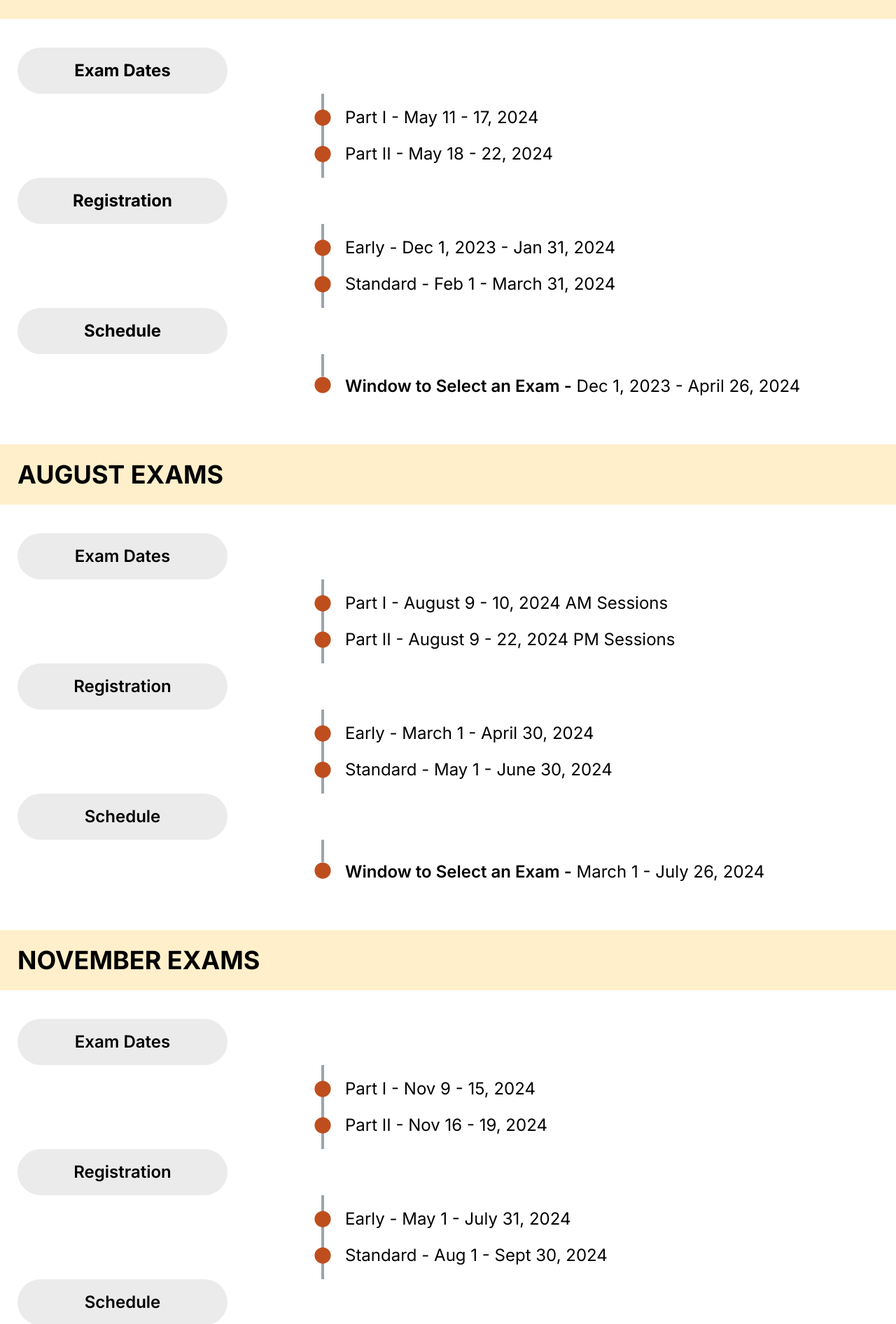
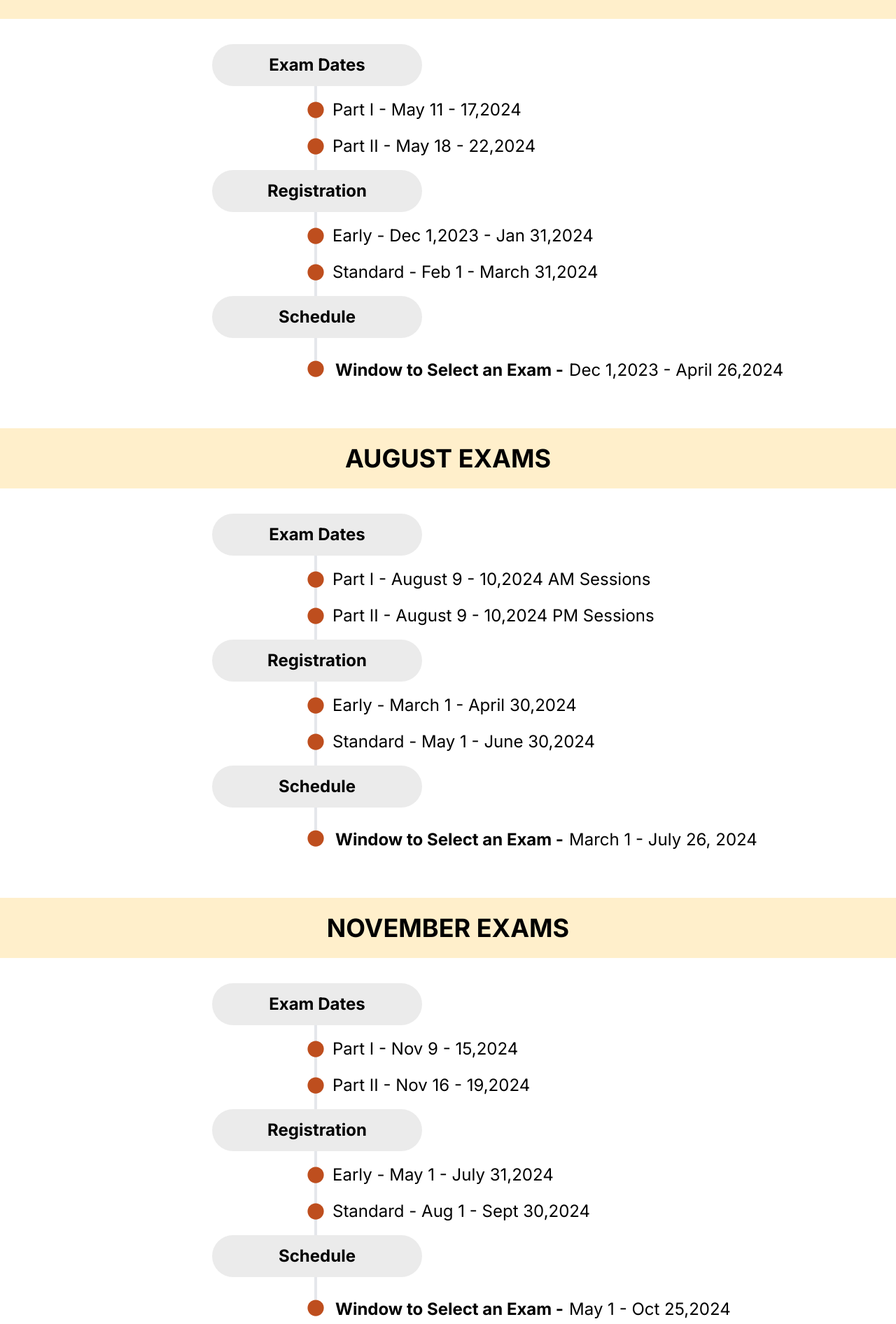
Before and after one commit to midhadomains/frm_midhafin_nextjs, a Next.js app: page /part-1/dates-and-deadlines in a window 1280 px wide. Shown: the part 362-2254 px from the top of the page at 70% size. Built offline with nearby package versions, Linux system fonts and the light colour scheme.

Commit message:
Completed Dates and Deadlines

```diff
--- a/app/part-1/dates-and-deadlines/page.jsx
+++ b/app/part-1/dates-and-deadlines/page.jsx
@@ -7,128 +7,168 @@ export default function page() {
         FRM -<span className="font-semibold"> Exam Dates</span>
       </h1>
 
-      <p className="font-semibold text-[16px] sm:text-[36px] max-w-[1350px] mx-auto px-[25px] my-9">
+      <p className="font-semibold text-[16px] sm:text-[36px] text-center  max-w-[1350px] mx-auto px-[25px] my-9">
         The exam window are provided below:
       </p>
 
       <div className="bg-[#FFEFCB] py-4">
-        <h1 className="font-bold mx-auto max-w-[1350px] text-center sm:text-left px-[25px] text-[14px] sm:text-[36px]">
+        <h1 className="font-bold mx-auto max-w-[1350px] text-center  px-[25px] text-[14px] sm:text-[36px]">
           MAY EXAMS
         </h1>
       </div>
 
-      <div className="max-w-[1350px] mx-auto px-[25px] mt-[41px]">
+      {/* <div className="max-w-[1350px] mx-auto px-[25px] mt-[41px]">
         <h1 className="bg-[#EBEBEB] w-[112px] sm:w-[300px] py-[15px] rounded-full text-[14px] sm:text-[24px] font-bold text-center">
           Exam Dates
         </h1>
+      </div> */}
+
+      {/* <div>
+        <div className="border-l-4 border-gray-400 m-9 max-w-[600px] mx-auto md:ml-[150px] ml-[70px]">
+          <h1 className="bg-[#EBEBEB] md:w-[300px] w-[112px] text-center font-bold py-[15px] rounded-full text-[14px] sm:text-[24px] md:-ml-[150px] -ml-[60px] ">
+            Exam Dates
+          </h1>
+          <p className="flex -ml-[13px] my-4">
+            <FaCircle className="my-auto mr-3 text-[22px] text-[#BE4E1E]" /> Part I - May 11 - 17, 2024
+          </p>
+          <p className="flex -ml-[13px] my-4">
+            <FaCircle className="my-auto mr-3 text-[22px] text-[#BE4E1E]" /> Part II - May 18 - 22, 2024
+          </p>
         </div>
+      </div> */}
+      <div>
+      <div class="border-l-2 sm:border-l-4  max-w-[700px] mx-auto ml-[70px] md:ml-[220px] lg:ml-[449px]  m-9 ">
+        <h1 className="bg-[#EBEBEB]  w-[112px] sm:w-[226px] md:w-[300px]  text-center font-bold py-3 rounded-full text-[14px] sm:text-[24px] md:-ml-[150px] -ml-[60px]">
+          Exam Dates
+        </h1>
+        <p className="text-[14px] sm:text-[24px] flex -ml-2 sm:-ml-[14px] my-4">
+        <FaCircle className="my-auto mr-3 text-[#BE4E1E]" />
+        Part I - May 11 - 17,2024
+        </p>
+        <p className="text-[14px] sm:text-[24px]  flex -ml-2 sm:-ml-[14px] my-4">
+          <FaCircle className="my-auto mr-3 text-[#BE4E1E]" />
+          Part II - May 18 - 22,2024
+        </p>
 
-
-        <div class="border-l-4 border-gray-400  ml-[79px] md:ml-[169px] lg:ml-[459px]">
-          <h1 className="text-[14px] sm:text-[24px]  flex -ml-[9px] md:-ml-[14px] lg:-ml-[14px] py-4"><FaCircle className="my-auto mr-5 text-[#BE4E1E]"/>Part I - May 11 - 17, 2024</h1>
-          <h1 className="text-[14px] sm:text-[24px]  flex -ml-[9px] md:-ml-[14px] lg:-ml-[14px] pb-4"><FaCircle className="my-auto mr-5 text-[#BE4E1E]"/>Part II - May 18  - 22, 2024</h1>
-        </div>
-
-           <div className="max-w-[1350px] mx-auto px-[25px] ">
-        <h1 className="bg-[#EBEBEB] w-[112px] sm:w-[300px] py-[15px] rounded-full text-[14px] sm:text-[24px] font-bold text-center">
+        <h1 className="bg-[#EBEBEB] w-[112px] sm:w-[226px] md:w-[300px] text-center font-bold py-3 rounded-full text-[14px] sm:text-[24px] md:-ml-[150px] -ml-[60px]">
           Registration
         </h1>
-      </div>
 
-      <div class="border-l-4 border-gray-400  ml-[79px] md:ml-[169px] lg:ml-[459px]">
-          <h1 className="text-[14px] sm:text-[24px]  flex -ml-[9px] sm:-ml-[14px] py-4"><FaCircle className="my-auto mr-5 text-[#BE4E1E]"/>Early - Dec 1, 2023 - Jan 31, 2024</h1>
-          <h1 className="text-[14px] sm:text-[24px]  flex -ml-[9px] sm:-ml-[14px] pb-4"><FaCircle className="my-auto mr-5 text-[#BE4E1E]"/>Standard - Feb 1 - March 31, 2024</h1>
-        </div>
+        <p className="text-[14px] sm:text-[24px] flex -ml-2 sm:-ml-[14px] my-4">
+        <FaCircle className="my-auto mr-3 text-[#BE4E1E]" />
+        Early - Dec 1,2023 - Jan 31,2024
+        </p>
+        <p className="text-[14px] sm:text-[24px]  flex -ml-2 sm:-ml-[14px] my-4">
+          <FaCircle className="my-auto mr-3 text-[#BE4E1E]" />
+          Standard - Feb 1 - March 31,2024
+        </p>
 
-        <div className="max-w-[1350px] mx-auto px-[25px] ">
-        <h1 className="bg-[#EBEBEB] w-[112px]  sm:w-[300px] py-[15px] rounded-full  text-[14px] sm:text-[24px] font-bold text-center">
+        <h1 className="bg-[#EBEBEB] w-[112px] sm:w-[226px] md:w-[300px]  text-center font-bold py-3 rounded-full text-[14px] sm:text-[24px] md:-ml-[150px] -ml-[60px]">
           Schedule
         </h1>
+
+        <div className="text-[14px] sm:text-[24px]  flex   -ml-2  sm:-ml-[14px] pt-8 h-1">
+          <FaCircle className="my-auto  mr-4 text-[#BE4E1E] flex-shrink-0" />
+          <ul className="list-none flex flex-wrap -mt-1 ">
+            <li className="pr-2  font-bold">Window to Select an Exam -</li>
+            <li>Dec 1,2023  -  April 26,2024</li>
+          </ul>
         </div>
-
-      <div class="border-l-4  border-gray-400 ml-[79px] md:ml-[169px] lg:ml-[459px] ">
-          <h1 className="text-[14px] sm:text-[24px]  flex -ml-[8px] sm:-ml-[14px] pt-8 h-1"><FaCircle className="my-auto  mr-5 text-[#BE4E1E]"/><span className="font-semibold -mt-1">Window to Select an Exam - </span>&nbsp;<span className="-mt-1 ml-[35px] sm:ml-0">Dec 1, 2023 - April 26, 2024</span></h1>
+      </div>
       </div>
 
       <div className="bg-[#FFEFCB] py-4 mt-[97px]">
-        <h1 className="font-bold mx-auto max-w-[1350px] text-center sm:text-left px-[25px] text-[14px] sm:text-[36px]">
+        <h1 className="font-bold mx-auto max-w-[1350px] text-center  px-[25px] text-[14px] sm:text-[36px]">
           AUGUST EXAMS
         </h1>
       </div>
 
-      <div className="max-w-[1350px] mx-auto px-[25px] mt-[41px]">
-        <h1 className="bg-[#EBEBEB] w-[112px] sm:w-[300px] py-[15px] rounded-full text-[14px] sm:text-[24px] font-semibold text-center">
+      <div>
+      <div class="border-l-2 sm:border-l-4  max-w-[700px] mx-auto ml-[70px] md:ml-[220px] lg:ml-[449px]  m-9 ">
+        <h1 className="bg-[#EBEBEB]  w-[112px] sm:w-[226px] md:w-[300px]  text-center font-bold py-3 rounded-full text-[14px] sm:text-[24px] md:-ml-[150px] -ml-[60px]">
           Exam Dates
         </h1>
-      </div>
+        <p className="text-[14px] sm:text-[24px] flex -ml-2 sm:-ml-[14px] my-4">
+        <FaCircle className="my-auto mr-3 text-[#BE4E1E]" />
+        Part I - August 9 - 10,2024  AM Sessions
+        </p>
+        <p className="text-[14px] sm:text-[24px]  flex -ml-2 sm:-ml-[14px] my-4">
+          <FaCircle className="my-auto mr-3 text-[#BE4E1E]" />
+       Part II - August 9 - 10,2024  PM Sessions
+        </p>
 
-      <div class="border-l-4 border-gray-400 ml-[79px] md:ml-[169px] lg:ml-[459px]">
-          <h1 className="text-[14px] sm:text-[24px]  flex -ml-[9px] sm:-ml-[14px] py-4"><FaCircle className="my-auto mr-5 text-[#BE4E1E]"/>Part I - August 9 - 10, 2024 AM Sessions</h1>
-          <h1 className="text-[14px] sm:text-[24px]  flex -ml-[9px] sm:-ml-[14px] pb-4"><FaCircle className="my-auto mr-5 text-[#BE4E1E]"/>Part II - August 9  - 22, 2024 PM Sessions</h1>
-        </div>
-
-        <div className="max-w-[1350px] mx-auto px-[25px] ">
-        <h1 className="bg-[#EBEBEB] w-[112px] sm:w-[300px] py-[15px] rounded-full text-[14px] sm:text-[24px] font-semibold text-center">
+        <h1 className="bg-[#EBEBEB] w-[112px] sm:w-[226px] md:w-[300px] text-center font-bold py-3 rounded-full text-[14px] sm:text-[24px] md:-ml-[150px] -ml-[60px]">
           Registration
         </h1>
-      </div>
 
-      <div class="border-l-4 border-gray-400 ml-[79px] md:ml-[169px] lg:ml-[459px]">
-          <h1 className="text-[14px] sm:text-[24px]  flex -ml-[9px] sm:-ml-[14px] py-4"><FaCircle className="my-auto mr-5 text-[#BE4E1E]"/>Early - March 1 - April 30, 2024</h1>
-          <h1 className="text-[14px] sm:text-[24px]  flex -ml-[9px] sm:-ml-[14px] pb-4"><FaCircle className="my-auto mr-5 text-[#BE4E1E]"/>Standard - May 1 - June 30, 2024</h1>
-        </div>
+        <p className="text-[14px] sm:text-[24px] flex -ml-2 sm:-ml-[14px] my-4">
+        <FaCircle className="my-auto mr-3 text-[#BE4E1E]" />
+        Early - March 1 - April 30,2024
+        </p>
+        <p className="text-[14px] sm:text-[24px]  flex -ml-2 sm:-ml-[14px] my-4">
+          <FaCircle className="my-auto mr-3 text-[#BE4E1E]" />
+        Standard - May 1 - June 30,2024
+        </p>
 
-
-        <div className="max-w-[1350px] mx-auto px-[25px] ">
-        <h1 className="bg-[#EBEBEB] w-[112px] sm:w-[300px] py-[15px] rounded-full text-[14px] sm:text-[24px] font-semibold text-center">
+        <h1 className="bg-[#EBEBEB] w-[112px] sm:w-[226px] md:w-[300px]  text-center font-bold py-3 rounded-full text-[14px] sm:text-[24px] md:-ml-[150px] -ml-[60px]">
           Schedule
         </h1>
+
+        <div className="text-[14px] sm:text-[24px]  flex   -ml-2  sm:-ml-[14px] pt-8 h-1">
+          <FaCircle className="my-auto  mr-4 text-[#BE4E1E] flex-shrink-0" />
+          <ul className="list-none flex flex-wrap -mt-1 ">
+            <li className="pr-2  font-bold">Window to Select an Exam -</li>
+            <li>March 1 -  July 26, 2024</li>
+          </ul>
         </div>
-
-      <div class="border-l-4 border-gray-400 ml-[79px] md:ml-[169px] lg:ml-[459px]">
-          <h1 className="text-[14px] sm:text-[24px]  flex -ml-[8px] sm:-ml-[14px] pt-8 h-1"><FaCircle className="my-auto mr-5 text-[#BE4E1E]"/><span className="font-semibold -mt-1">Window to Select an Exam - </span>&nbsp;<span className="-mt-1">March 1 - July 26, 2024</span></h1>
       </div>
-
+      </div>
       <div className="bg-[#FFEFCB] py-4 mt-[97px]">
-        <h1 className="font-bold mx-auto max-w-[1350px] text-center sm:text-left px-[25px] text-[14px] sm:text-[36px]">
+        <h1 className="font-bold mx-auto max-w-[1350px] text-center  px-[25px] text-[14px] sm:text-[36px]">
           NOVEMBER EXAMS
         </h1>
       </div>
 
-      <div className="max-w-[1350px] mx-auto px-[25px] mt-[41px]">
-        <h1 className="bg-[#EBEBEB] w-[112px] sm:w-[300px] py-[15px] rounded-full text-[14px] sm:text-[24px] font-semibold text-center">
+      <div>
+      <div class="border-l-2 sm:border-l-4  max-w-[700px] mx-auto ml-[70px] md:ml-[220px] lg:ml-[449px]  m-9 ">
+        <h1 className="bg-[#EBEBEB]  w-[112px] sm:w-[226px] md:w-[300px]  text-center font-bold py-3 rounded-full text-[14px] sm:text-[24px] md:-ml-[150px] -ml-[60px]">
           Exam Dates
         </h1>
-      </div>
+        <p className="text-[14px] sm:text-[24px] flex -ml-2 sm:-ml-[14px] my-4">
+        <FaCircle className="my-auto mr-3 text-[#BE4E1E]" />
+        Part I - Nov 9 - 15,2024
+        </p>
+        <p className="text-[14px] sm:text-[24px]  flex -ml-2 sm:-ml-[14px] my-4">
+          <FaCircle className="my-auto mr-3 text-[#BE4E1E]" />
+        Part II - Nov 16 - 19,2024
+        </p>
 
-      <div class="border-l-4 border-gray-400 ml-[79px] md:ml-[169px] lg:ml-[459px]">
-          <h1 className="text-[14px] sm:text-[24px]  flex -ml-[9px] sm:-ml-[14px] py-4"><FaCircle className="my-auto mr-5 text-[#BE4E1E]"/>Part I - Nov 9 - 15, 2024</h1>
-          <h1 className="text-[14px] sm:text-[24px]  flex -ml-[9px] sm:-ml-[14px] pb-4"><FaCircle className="my-auto mr-5 text-[#BE4E1E]"/>Part II - Nov 16  - 19, 2024</h1>
-        </div>
-
-        <div className="max-w-[1350px] mx-auto px-[25px] ">
-        <h1 className="bg-[#EBEBEB] w-[112px] sm:w-[300px] py-[15px] rounded-full text-[14px] sm:text-[24px] font-semibold text-center">
+        <h1 className="bg-[#EBEBEB] w-[112px] sm:w-[226px] md:w-[300px] text-center font-bold py-3 rounded-full text-[14px] sm:text-[24px] md:-ml-[150px] -ml-[60px]">
           Registration
         </h1>
-      </div>
 
-      <div class="border-l-4 border-gray-400 ml-[79px] md:ml-[169px] lg:ml-[459px]">
-          <h1 className="text-[14px] sm:text-[24px]  flex -ml-[9px] sm:-ml-[14px] py-4"><FaCircle className="my-auto mr-5 text-[#BE4E1E]"/>Early - May 1 - July 31, 2024</h1>
-          <h1 className="text-[14px] sm:text-[24px]  flex -ml-[9px] sm:-ml-[14px] pb-4"><FaCircle className="my-auto mr-5 text-[#BE4E1E]"/>Standard - Aug 1 - Sept 30, 2024</h1>
-        </div>
+        <p className="text-[14px] sm:text-[24px] flex -ml-2 sm:-ml-[14px] my-4">
+        <FaCircle className="my-auto mr-3 text-[#BE4E1E]" />
+        Early - May 1 - July 31,2024
+        </p>
+        <p className="text-[14px] sm:text-[24px]  flex -ml-2 sm:-ml-[14px] my-4">
+          <FaCircle className="my-auto mr-3 text-[#BE4E1E]" />
+          Standard - Aug 1 - Sept 30,2024
+        </p>
 
-        <div className="max-w-[1350px] mx-auto px-[25px] ">
-        <h1 className="bg-[#EBEBEB] w-[112px] sm:w-[300px] py-[15px] rounded-full text-[14px] sm:text-[24px] font-semibold text-center">
+        <h1 className="bg-[#EBEBEB] w-[112px] sm:w-[226px] md:w-[300px]  text-center font-bold py-3 rounded-full text-[14px] sm:text-[24px] md:-ml-[150px] -ml-[60px]">
           Schedule
         </h1>
+
+        <div className="text-[14px] sm:text-[24px]  flex   -ml-2  sm:-ml-[14px] pt-8 h-1">
+          <FaCircle className="my-auto  mr-4 text-[#BE4E1E] flex-shrink-0" />
+          <ul className="list-none flex flex-wrap -mt-1 ">
+            <li className="pr-2  font-bold">Window to Select an Exam -</li>
+            <li>May 1 -  Oct 25,2024</li>
+          </ul>
         </div>
-
-
-      <div class="border-l-4 border-gray-400 ml-[79px] md:ml-[169px] lg:ml-[459px]">
-          <h1 className="text-[14px] sm:text-[24px]  flex -ml-[8px] sm:-ml-[14px] pt-4 h-1"><FaCircle className="my-auto mr-5 text-[#BE4E1E]"/><span className="font-semibold -mt-1">Window to Select an Exam - </span>&nbsp;<span className="-mt-1">May 1 - Oct 25, 2024</span></h1>
       </div>
-
-
+      </div>
     </div>
   );
 }
```
Lines whose indentation alone changed are shown as unchanged.
